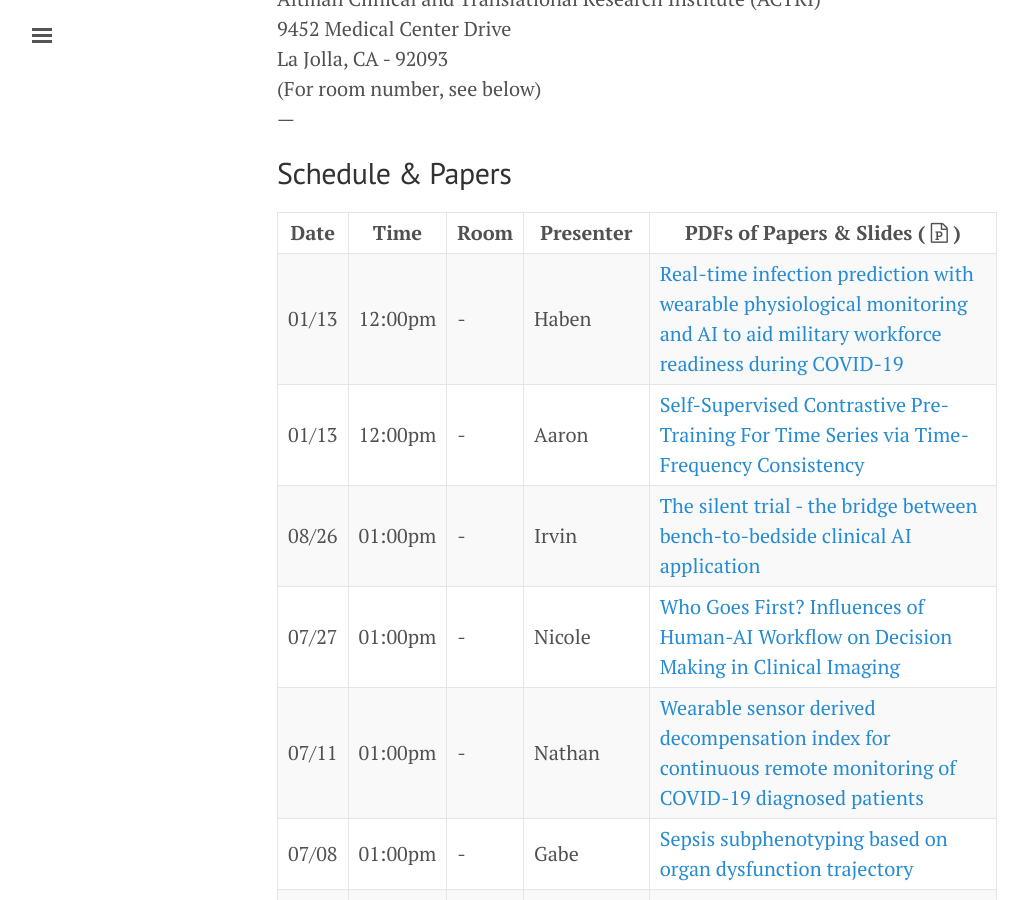
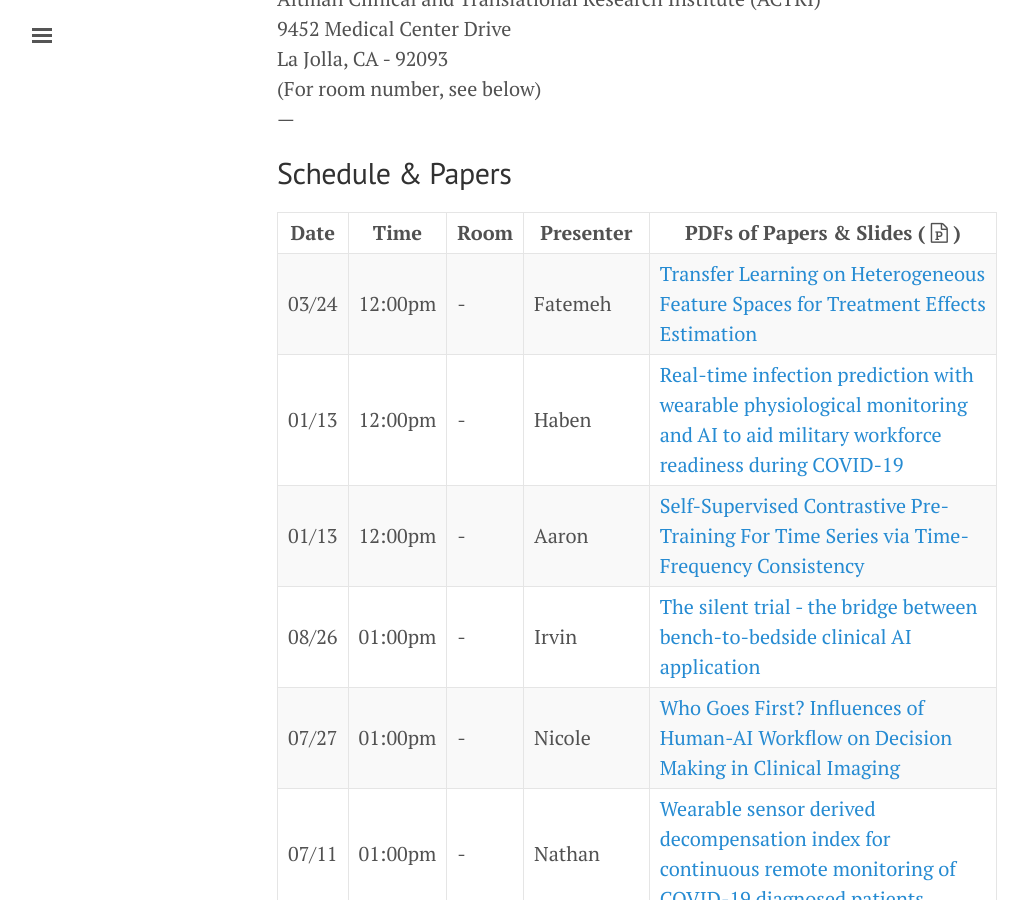
Before and after one commit to NematiLab/bmijc, a Jekyll site: the page built from index.md, in a window 1280 px wide and 900 px high, scrolled down 515 px. Shown: the whole window, without its empty margins (3-1031 px from the left). Built offline with Jekyll 4.4.1, drawn with Linux system fonts in a browser that asks for light colours; nearby versions of some CDN libraries.

Commit message:
Fatemeh presenting

```diff
--- a/index.md
+++ b/index.md
@@ -30,6 +30,7 @@ La Jolla, CA - 92093<br>
 
 Date | Time    | Room | Presenter | PDFs of Papers & Slides ( <i class='fa fa-file-powerpoint-o'></i> )
 --- | --- | --- | --- | ---
+03/24 | 12:00pm | - | Fatemeh |[Transfer Learning on Heterogeneous Feature Spaces for Treatment Effects Estimation]({{ site.baseurl }}/assets/03_24_23_paper.pdf){:target="_blank"}
 01/13 | 12:00pm | - | Haben |[Real-time infection prediction with wearable physiological monitoring and AI to aid military workforce readiness during COVID-19]({{ site.baseurl }}/assets/012623_paper.pdf){:target="_blank"}
 01/13 | 12:00pm | - | Aaron |[Self-Supervised Contrastive Pre-Training For Time Series via Time-Frequency Consistency]({{ site.baseurl }}/assets/011223_paper.pdf){:target="_blank"}
 08/26 | 01:00pm | - | Irvin |[The silent trial - the bridge between bench-to-bedside clinical AI application]({{ site.baseurl }}/assets/082622_paper.pdf){:target="_blank"}
```
Also changed, not shown: 1 other file.
